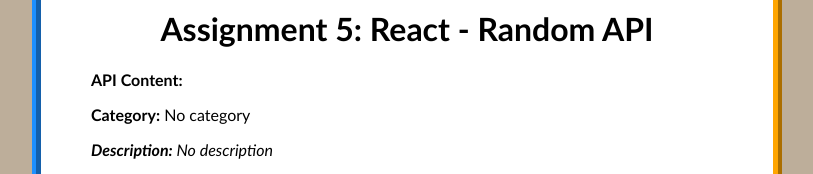
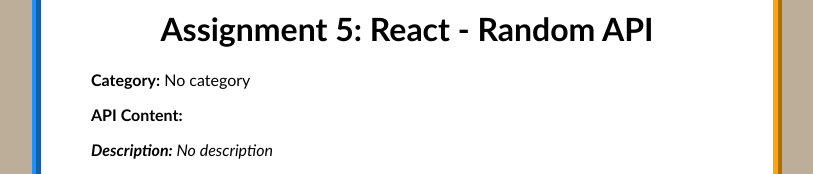
Before and after one commit to Xraecity/projectReact, a React (Create React App) app: page / in a window 1280 px wide. Shown: the part 379-553 px from the top of the page, without its empty margins (233-1046 px from the left). Built offline with nearby package versions, Linux system fonts and the light colour scheme; no server answers.

Commit message:
Update Random.js

```diff
--- a/src/component/Random.js
+++ b/src/component/Random.js
@@ -137,14 +137,16 @@
       >
         Assignment 5: React - Random API{" "}
       </h1>
-      <p>
-        <b>API Content:</b> {apiEntry && apiEntry.API}
-      </p>
+
       <p>
         <b>Category:</b>{" "}
         <span style={{ fontSize: "16px" }}>
           {apiEntry ? apiEntry.Category : "No category"}
         </span>
+      </p>
+
+      <p>
+        <b>API Content:</b> {apiEntry && apiEntry.API}
       </p>
       <i>
         <p>
```
